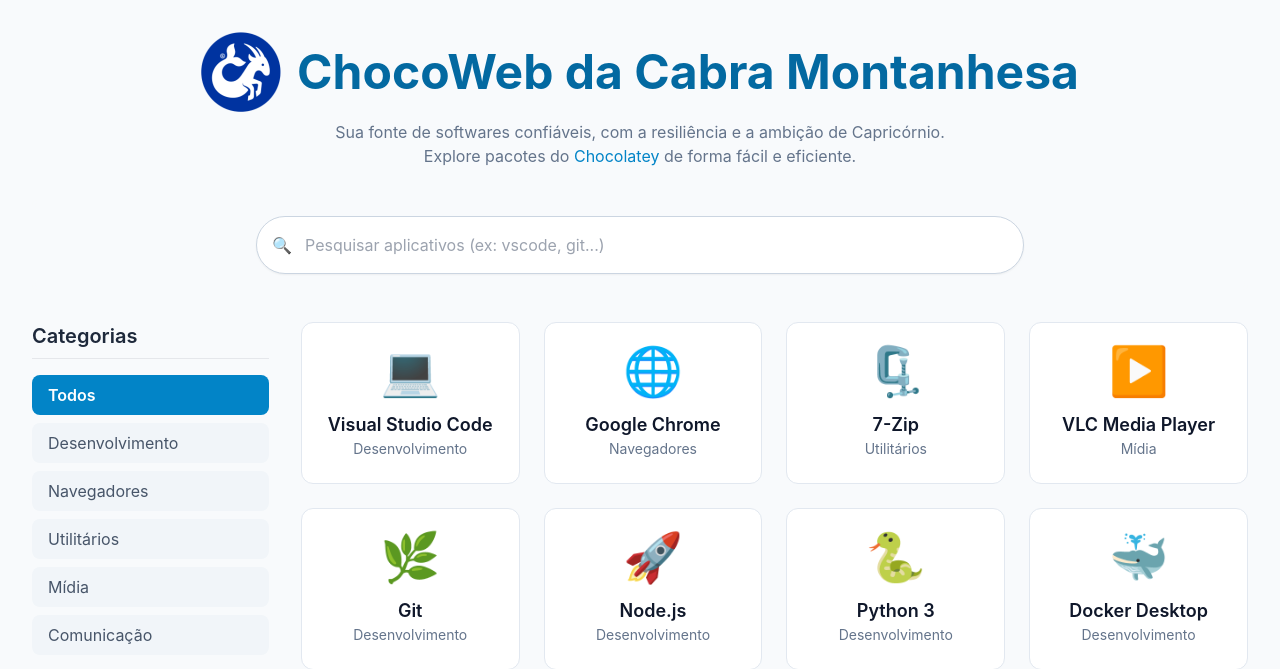
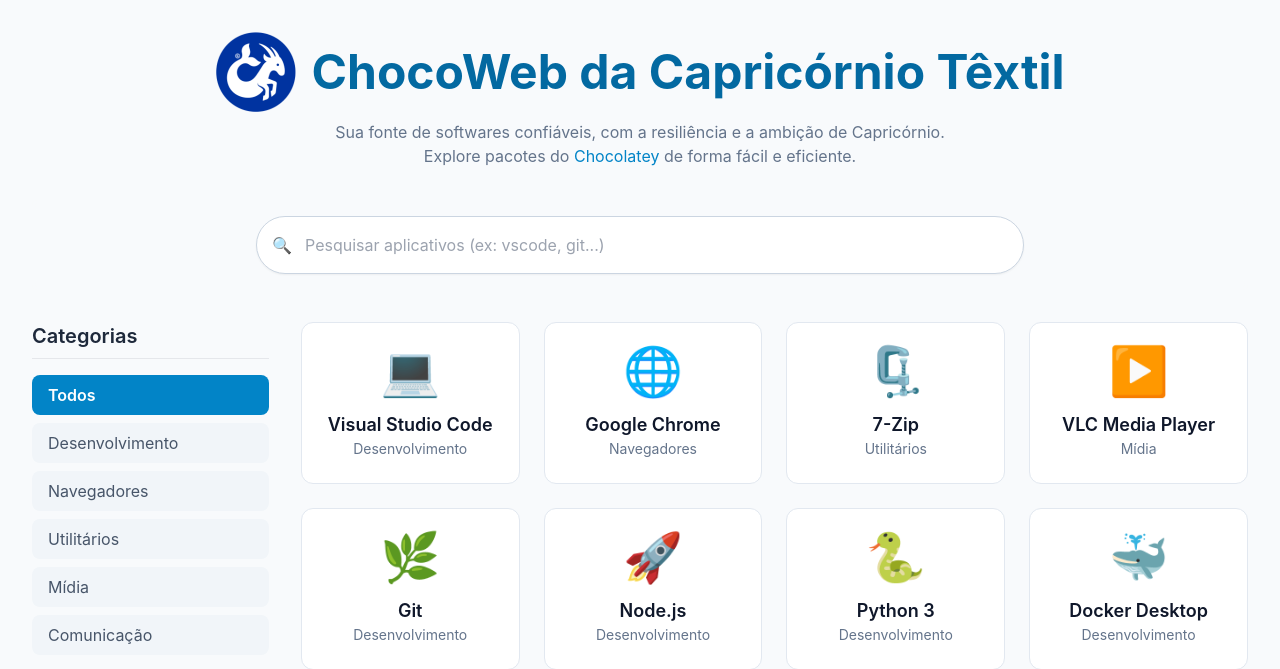
Before and after one commit to viniciusmgalcez-glitch/loja_chocolatey, a Flask app: page / in a window 1280 px wide. Shown: the top 669 px of the page. Run offline with Flask 3, Linux system fonts and the light colour scheme; some libraries are stand-ins or nearby versions.

Commit message:
Update choco_web_store.html

```diff
--- a/templates/choco_web_store.html
+++ b/templates/choco_web_store.html
@@ -3,7 +3,7 @@
 <head>
     <meta charset="UTF-8">
     <meta name="viewport" content="width=device-width, initial-scale=1.0">
-    <title>ChocoWeb da Cabra Montanhesa</title>
+    <title>ChocoWeb da Capricórnio Têxtil</title>
     <!-- LINHA ADICIONADA ABAIXO -->
     <link rel="icon" href="/static/logo.png" type="image/png">
 
@@ -75,7 +75,7 @@
         <header class="text-center mb-8">
             <div class="header-content">
                 <img src="https://raw.githubusercontent.com/viniciusmgalcez-glitch/loja_chocolatey/main/static/logo.png" alt="Logo ChocoWeb Capricórnio">
-                <h1 class="text-4xl sm:text-5xl font-bold text-sky-700">ChocoWeb da Cabra Montanhesa</h1>
+                <h1 class="text-4xl sm:text-5xl font-bold text-sky-700">ChocoWeb da Capricórnio Têxtil</h1>
             </div>
             <p class="text-slate-500 max-w-2xl mx-auto mt-2">Sua fonte de softwares confiáveis, com a resiliência e a ambição de Capricórnio.</p>
             <p class="text-slate-500 max-w-2xl mx-auto">Explore pacotes do <a href="https://chocolatey.org/" target="_blank" class="text-sky-600 hover:underline">Chocolatey</a> de forma fácil e eficiente.</p>
```
